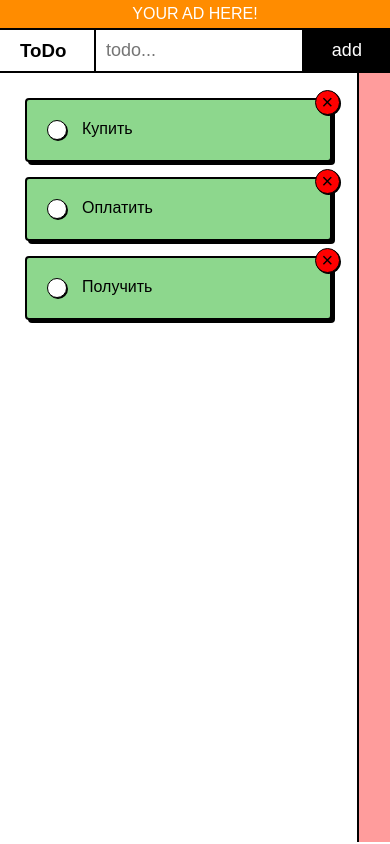
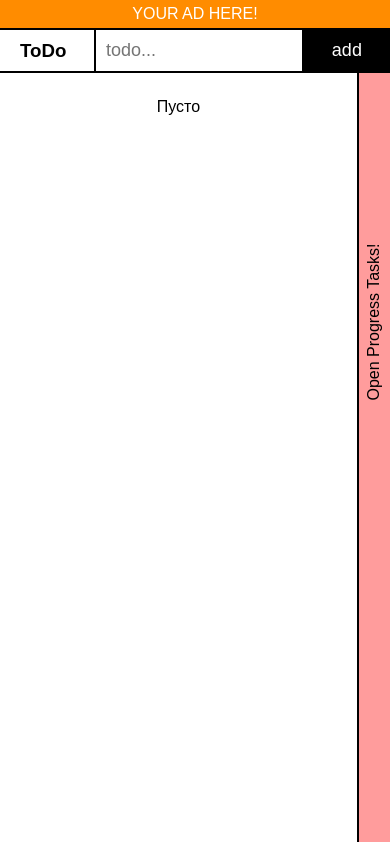
Before and after one commit to dk-dev10/todo-min, a plain HTML site: page index.html in a window 390 px wide. Drawn offline with Linux system fonts and the light colour scheme; a web font is replaced by a local one.

Commit message:
all function working with localstorage

```diff
--- a/index.html
+++ b/index.html
@@ -13,19 +13,15 @@
     <div class="nav">
       <div class="header">
         <h3>ToDo</h3>
-        <div class="addTodo">
+        <form class="addTodo">
           <input type="text" name="todo" placeholder="todo..." />
           <button>add</button>
-        </div>
+        </form>
       </div>
     </div>
     <div class="tasks">
-      <div class="tasks__progress open">
-        <p class="close__text">Open Progress Tasks!</p>
-      </div>
-      <div class="tasks__success close open-animate">
-        <p class="close__text">Open Success Tasks!</p>
-      </div>
+      <div class="tasks__progress open"></div>
+      <div class="tasks__success close"></div>
     </div>
 
     <script src="main.js"></script>
--- a/main.js
+++ b/main.js
@@ -1,22 +1,4 @@
-let tasks = [
-  {
-    title: 'Купить',
-    id: 12314,
-    done: false,
-  }, {
-    title: 'Оплатить',
-    id: 23455,
-    done: false,
-  }, {
-    title: 'Получить',
-    id: 76762,
-    done: false,
-  }, {
-    title: 'Бежать',
-    id: 76722,
-    done: true,
-  }
-];
+let tasks = JSON.parse(localStorage.getItem('tasks')) || [];
 
 const addTodo = document.querySelector('.addTodo');
 const addTodoInput = document.querySelector('input');
@@ -25,6 +7,9 @@ const addTodoButton = document.querySelector('button');
 const tasksProgress = document.querySelector('.tasks__progress');
 const tasksSuccess = document.querySelector('.tasks__success');
 
+function setLS(data) {
+  localStorage.setItem('tasks', JSON.stringify(data))
+}
 function newTodo(val) {
   const todo = {
     title: val,
@@ -32,17 +17,29 @@ function newTodo(val) {
     done: false,
   }
   tasks.push(todo);
+  setLS(tasks);
   template(tasksProgress, todo)
+  render()
 }
 
 function render() {
   const progress = tasks.filter((todo) => !todo.done);
   const success = tasks.filter((todo) => todo.done);
 
-  tasksProgress.innerHTML = ''
-  tasksSuccess.innerHTML = ''
-  progress.forEach(todo => template(tasksProgress, todo));
-  success.forEach(todo => template(tasksSuccess, todo));
+  if (!!progress.length) {
+    tasksProgress.innerHTML = ''
+    progress.forEach(todo => template(tasksProgress, todo));
+  } else {
+    tasksProgress.innerHTML = '<span>Пусто</span>';
+  }
+
+  if (!!success.length) {
+    tasksSuccess.innerHTML = ''
+    success.forEach(todo => template(tasksSuccess, todo));
+  } else {
+    tasksSuccess.innerHTML = '<span>Пусто</span>';
+  }
+
 }
 
 function template(where, todo) {
@@ -64,26 +61,29 @@ function template(where, todo) {
 
 function changeTodo(id) {
   tasks = tasks.map((todo) => todo.id === +id ? { ...todo, done: !todo.done } : todo);
+  setLS(tasks)
   render();
 }
 
 function removeTodo(id) {
   tasks = tasks.filter((todo) => todo.id !== +id);
+  setLS(tasks)
   render();
 }
 
 let value;
 addTodoInput.addEventListener('input', (e) => value = e.target.value);
-addTodoButton.addEventListener('click', () => {
+addTodo.addEventListener('submit', (e) => {
+  e.preventDefault();
   if (!!value) {
     newTodo(value);
     addTodoInput.value = value = '';
+
   }
 });
 render();
 
 const tasksProgressTodo = document.querySelector('.tasks');
-
 
 tasksProgressTodo.addEventListener('click', (e) => {
   if (e.target.nodeName === 'LABEL') {
@@ -96,3 +96,14 @@ tasksProgressTodo.addEventListener('click', (e) => {
     removeTodo(e.target.parentNode.getAttribute('data-id'));
   }
 })
+
+
+tasksProgress.addEventListener('click', (e) => {
+  tasksSuccess.className = 'tasks__success close';
+  tasksProgress.className = 'tasks__progress open';
+})
+
+tasksSuccess.addEventListener('click', (e) => {
+  tasksProgress.className = 'tasks__progress close ';
+  tasksSuccess.className = 'tasks__success open ';
+})
--- a/style.css
+++ b/style.css
@@ -187,26 +187,37 @@ html {
   box-shadow: 1px 1px 0 #000;
 }
 
-.close__text {
-  transform: translate(-50%, -0%) rotate(-90deg);
+.tasks__success::after, .tasks__progress::after {
+  content: 'Open Progress Tasks!';
+  display: block;
+  transform: translate(-50%, 50%) rotate(-90deg);
   position: absolute;
-  width: 50vh;
+  width: 300px;
   left: 50%;
   text-align: center;
-  top: 50%;
+  top: 30%;
   opacity: 0;
   visibility: hidden;
 }
-
-.tasks .close.close-animate .task {
-  animation: close-slide-child .8s ease 1s backwards;
+.tasks .close span {
+  text-align: center;
+  display: none;
+}
+.tasks .open span {
+  text-align: center;
+}
+.tasks .open span {
+  display: block;
+}
+.close-animate .task {
+  animation: close-slide-child 0.8s ease 1s backwards;
 }
 .tasks .tasks__progress.close.close-animate,
 .tasks .tasks__success.close.close-animate {
   animation: close-slide 1s ease;
 }
 @keyframes close-slide {
- 100% {
+  100% {
     width: 8vw;
   }
   0% {
@@ -221,7 +232,7 @@ html {
 }
 
 .tasks .open.open-animate .task {
-  animation: open-slide-child .8s ease 1s backwards;
+  animation: open-slide-child 0.8s ease 1s backwards;
 }
 .tasks .tasks__progress.open.open-animate,
 .tasks .tasks__success.open.open-animate {
@@ -283,7 +294,8 @@ html {
     visibility: hidden;
   }
 
-  .tasks .close .close__text {
+  .close.tasks__progress::after,
+  .close.tasks__success::after {
     opacity: 1;
     visibility: visible;
   }
```
